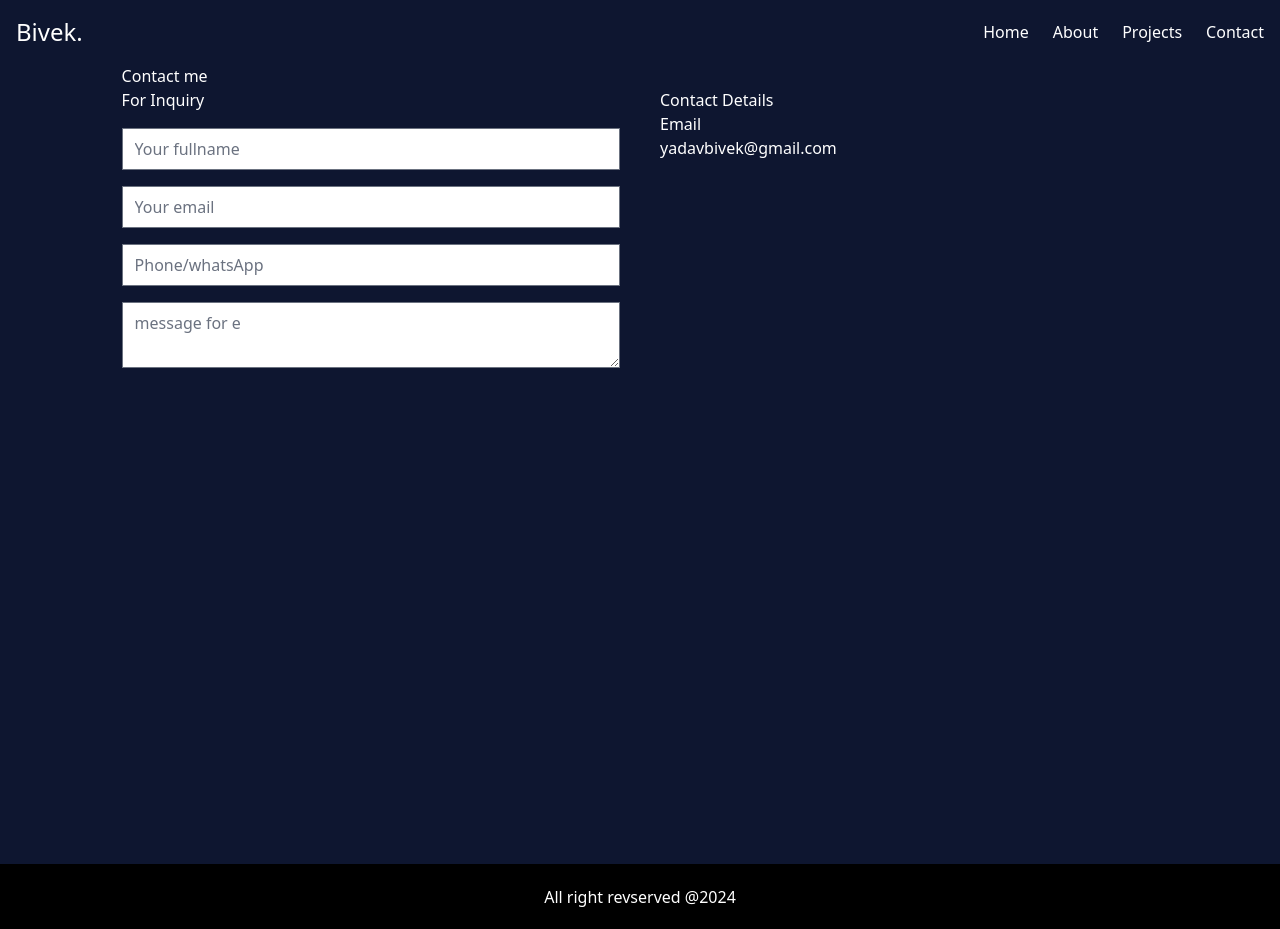
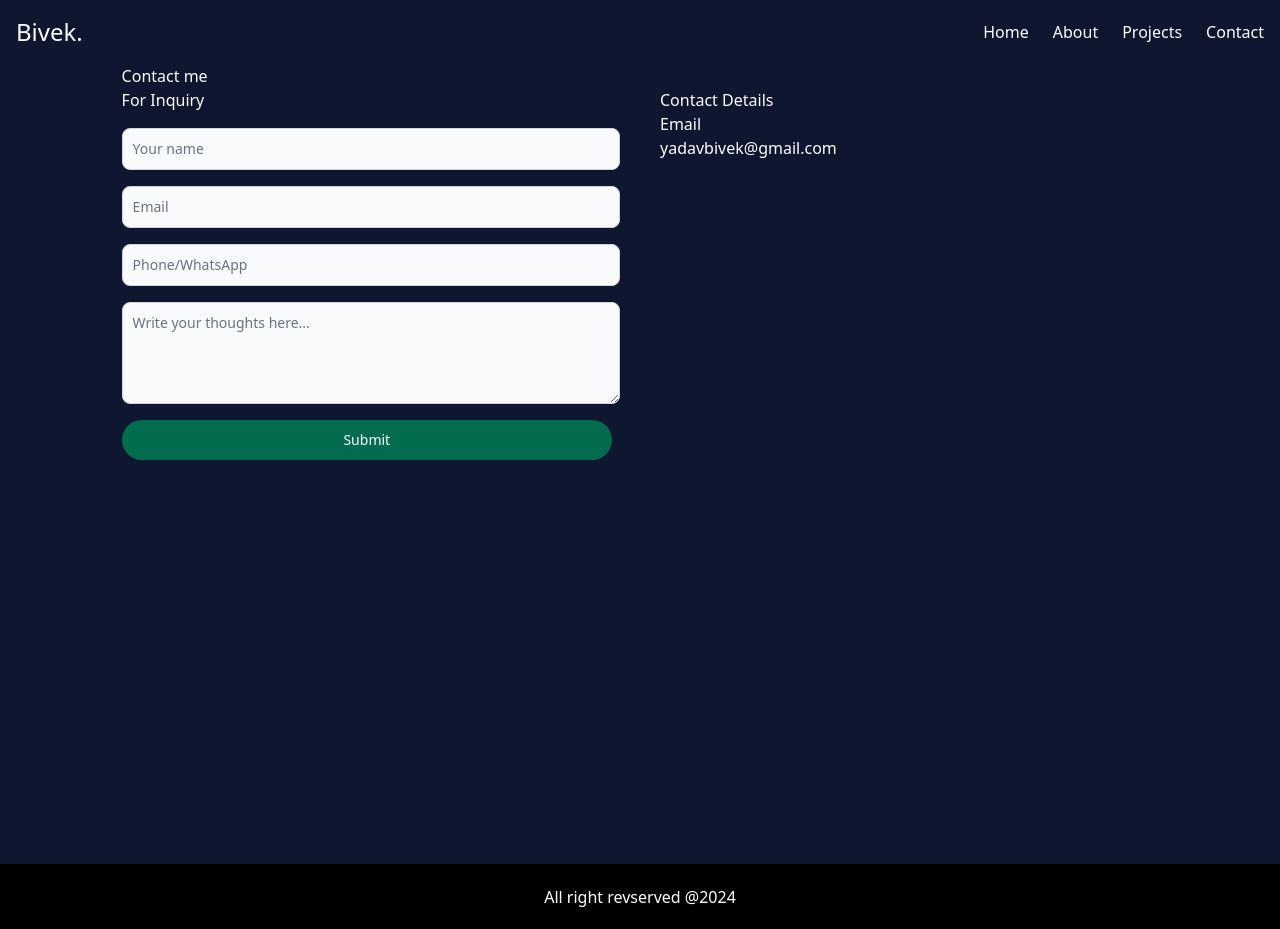
Before and after one commit to imbivek08/cicd, a Next.js app: page /contact in a window 1280 px wide. Built offline with nearby package versions, Linux system fonts and the light colour scheme.

Commit message:
contact functnality

```diff
--- a/app/contact/page.jsx
+++ b/app/contact/page.jsx
@@ -1,16 +1,73 @@
-import React from "react";
+"use client";
+import React, { useRef } from "react";
+import emailjs from "@emailjs/browser";
 
 const ContactPage = () => {
+  const form = useRef;
+
+  const sendEmail = (e) => {
+    e.preventDefault();
+
+    emailjs
+      .sendForm(
+        process.env.YOUR_SERVICE_ID,
+        process.env.YOUR_TEMPLATE_ID,
+        form.current,
+        {
+          publicKey: process.env.YOUR_PUBLIC_KEY,
+        }
+      )
+      .then(
+        () => {
+          console.log("SUCCESS!");
+        },
+        (error) => {
+          console.log("FAILED...", error.text);
+        }
+      );
+  };
   return (
     <div className="min-h-screen text-white w-[81%] mx-auto">
       <h1>Contact me</h1>
       <div className="flex flex-col gap-10  lg:flex-row  ">
-        <div className="flex flex-col gap-4 flex-1">
-          <h1>For Inquiry</h1>
-          <input type="text" placeholder="Your fullname" />
-          <input type="text" placeholder="Your email" />
-          <input type="text" placeholder="Phone/whatsApp" />
-          <textarea type="text" placeholder="message for e" />
+        <div className="flex flex-col gap-4 flex-1 text-black">
+          <h1 className="text-white">For Inquiry</h1>
+          <form
+            onSubmit={sendEmail}
+            className="flex flex-col gap-4  text-black"
+          >
+            <input
+              type="text"
+              className="bg-gray-50 border border-gray-300 text-gray-900 text-sm rounded-lg focus:ring-blue-500 focus:border-blue-500 block w-full p-2.5 dark:bg-gray-700 dark:border-gray-600 dark:placeholder-gray-400 dark:text-white dark:focus:ring-blue-500 dark:focus:border-blue-500"
+              placeholder="Your name"
+              required
+              name="from_name"
+            />
+            <input
+              type="text"
+              className="bg-gray-50 border border-gray-300 text-gray-900 text-sm rounded-lg focus:ring-blue-500 focus:border-blue-500 block w-full p-2.5 dark:bg-gray-700 dark:border-gray-600 dark:placeholder-gray-400 dark:text-white dark:focus:ring-blue-500 dark:focus:border-blue-500"
+              placeholder="Email"
+              name="email"
+              required
+            />
+            <input
+              type="text"
+              className="bg-gray-50 border border-gray-300 text-gray-900 text-sm rounded-lg focus:ring-blue-500 focus:border-blue-500 block w-full p-2.5 dark:bg-gray-700 dark:border-gray-600 dark:placeholder-gray-400 dark:text-white dark:focus:ring-blue-500 dark:focus:border-blue-500"
+              placeholder="Phone/WhatsApp"
+              required
+              name="phone"
+            />
+            <textarea
+              id="message"
+              rows="4"
+              name="message"
+              className="block p-2.5 w-full text-sm text-gray-900 bg-gray-50 rounded-lg border border-gray-300 focus:ring-blue-500 focus:border-blue-500 dark:bg-gray-700 dark:border-gray-600 dark:placeholder-gray-400 dark:text-white dark:focus:ring-blue-500 dark:focus:border-blue-500"
+              placeholder="Write your thoughts here..."
+            ></textarea>
+            <button className="text-white bg-green-700 hover:bg-green-800 focus:outline-none focus:ring-4 focus:ring-green-300 font-medium rounded-full text-sm px-5 py-2.5 text-center me-2 mb-2 dark:bg-green-600 dark:hover:bg-green-700 dark:focus:ring-green-800">
+              Submit
+            </button>
+          </form>
         </div>
         <div className="flex-1">
           <h1>Contact Details</h1>
--- a/package.json
+++ b/package.json
@@ -9,6 +9,7 @@
     "lint": "next lint"
   },
   "dependencies": {
+    "@emailjs/browser": "^4.3.3",
     "flowbite": "^2.3.0",
     "flowbite-react": "^0.9.0",
     "next": "14.2.3",
```
Also changed, not shown: 1 other file (tests, documents, lock files or other folders).
